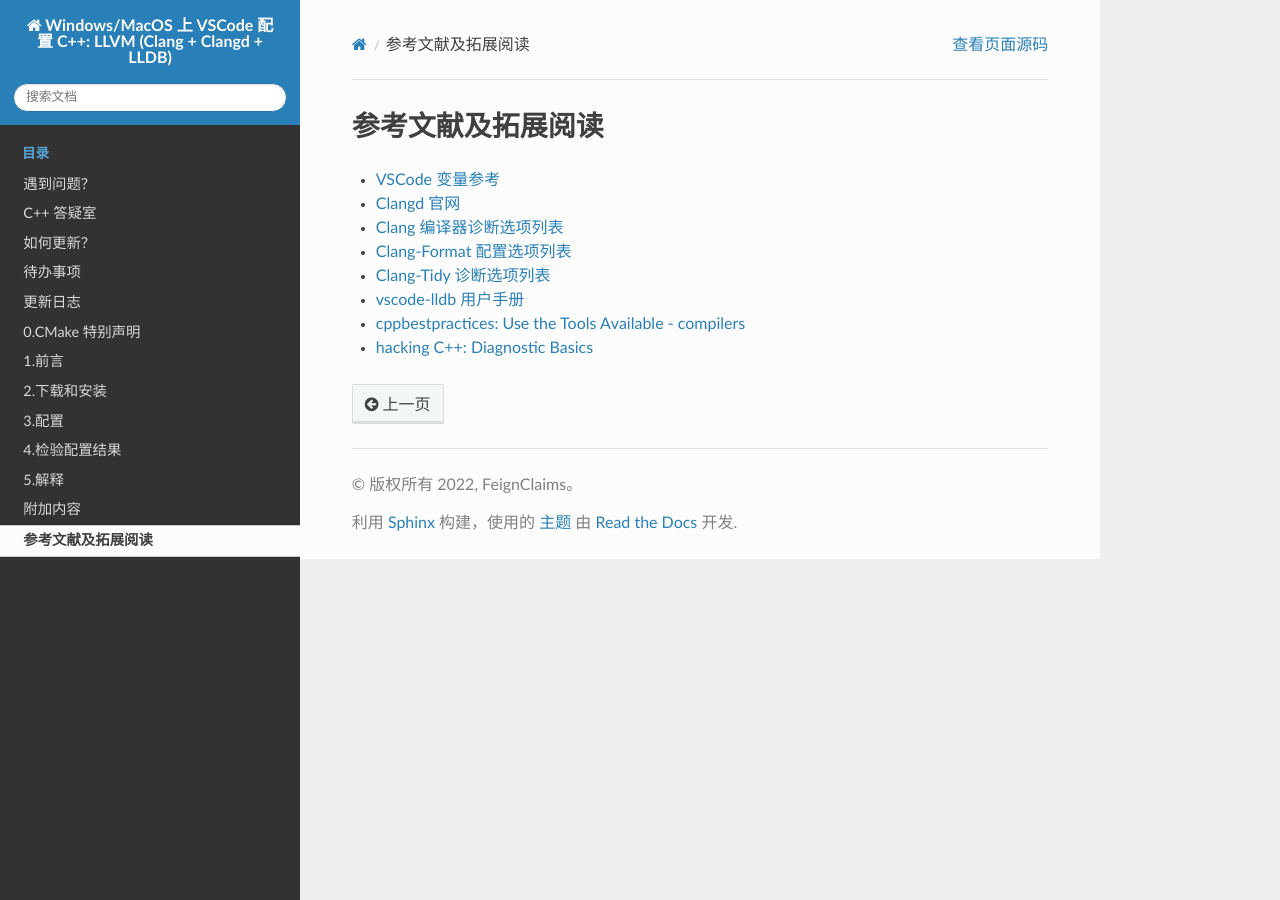
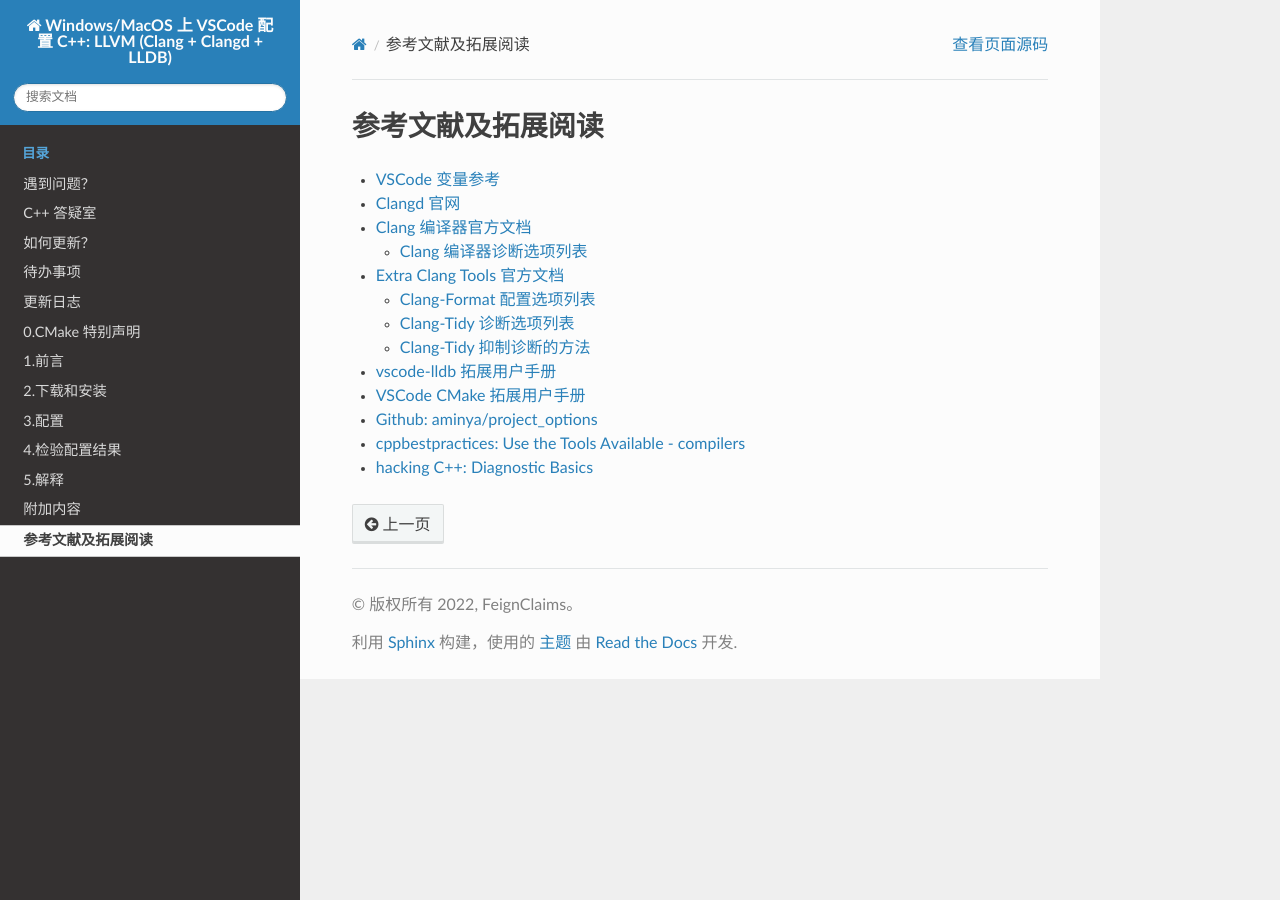
Before and after one commit to FeignClaims/vscode_cpp_starter, a Sphinx documentation site: the page built from docs/source/bibliography.rst, in a window 1280 px wide. Built offline with Sphinx 7.4.7 and the Read the Docs theme 2.0.0, drawn with Linux system fonts in a browser that asks for light colours.

Commit message:
补充更多参考文献

```diff
--- a/docs/source/_include/links.rst
+++ b/docs/source/_include/links.rst
@@ -55,9 +55,12 @@
 .. 参考文献
 .. _`VSCode 变量参考`: https://code.visualstudio.com/docs/editor/variables-reference
 .. _`Clangd 官网`: https://clangd.llvm.org
+.. _`Clang 编译器官方文档`: https://clang.llvm.org/docs/index.html
 .. _`Clang 编译器诊断选项列表`: https://clang.llvm.org/docs/DiagnosticsReference.html
+.. _`Extra Clang Tools 官方文档`: https://clang.llvm.org/extra/index.html
 .. _`Clang-Format 配置选项列表`: https://clang.llvm.org/docs/ClangFormatStyleOptions.html
 .. _`Clang-Tidy 诊断选项列表`: https://clang.llvm.org/extra/clang-tidy/checks/list.html
-.. _`vscode-lldb 用户手册`: https://github.com/vadimcn/vscode-lldb/blob/master/MANUAL.md
+.. _`Clang-Tidy 抑制诊断的方法`: https://clang.llvm.org/extra/clang-tidy/index.html#suppressing-undesired-diagnostics
+.. _`vscode-lldb 拓展用户手册`: https://github.com/vadimcn/vscode-lldb/blob/master/MANUAL.md
 .. _`cppbestpractices: Use the Tools Available - compilers`: https://github.com/cpp-best-practices/cppbestpractices/blob/master/02-Use_the_Tools_Available.md#compilers
 .. _`hacking C++: Diagnostic Basics`: https://hackingcpp.com/cpp/diagnostics.html
--- a/docs/source/bibliography.rst
+++ b/docs/source/bibliography.rst
@@ -5,9 +5,19 @@
 
 - `VSCode 变量参考`_
 - `Clangd 官网`_
-- `Clang 编译器诊断选项列表`_
-- `Clang-Format 配置选项列表`_
-- `Clang-Tidy 诊断选项列表`_
-- `vscode-lldb 用户手册`_
+
+- `Clang 编译器官方文档`_
+
+  - `Clang 编译器诊断选项列表`_
+
+- `Extra Clang Tools 官方文档`_
+
+  - `Clang-Format 配置选项列表`_
+  - `Clang-Tidy 诊断选项列表`_
+  - `Clang-Tidy 抑制诊断的方法`_
+
+- `vscode-lldb 拓展用户手册`_
+- `VSCode CMake 拓展用户手册`_
+- `Github: aminya/project_options`_
 - `cppbestpractices: Use the Tools Available - compilers`_
 - `hacking C++: Diagnostic Basics`_
--- a/docs/source/changelog.rst
+++ b/docs/source/changelog.rst
@@ -10,6 +10,11 @@
 
 引入语义化版本后
 ****************
+
+v3.1.2 - 2023-06-11
+=====================
+
+- 补充更多参考文献
 
 v3.1.1 - 2023-05-25
 =====================
```
